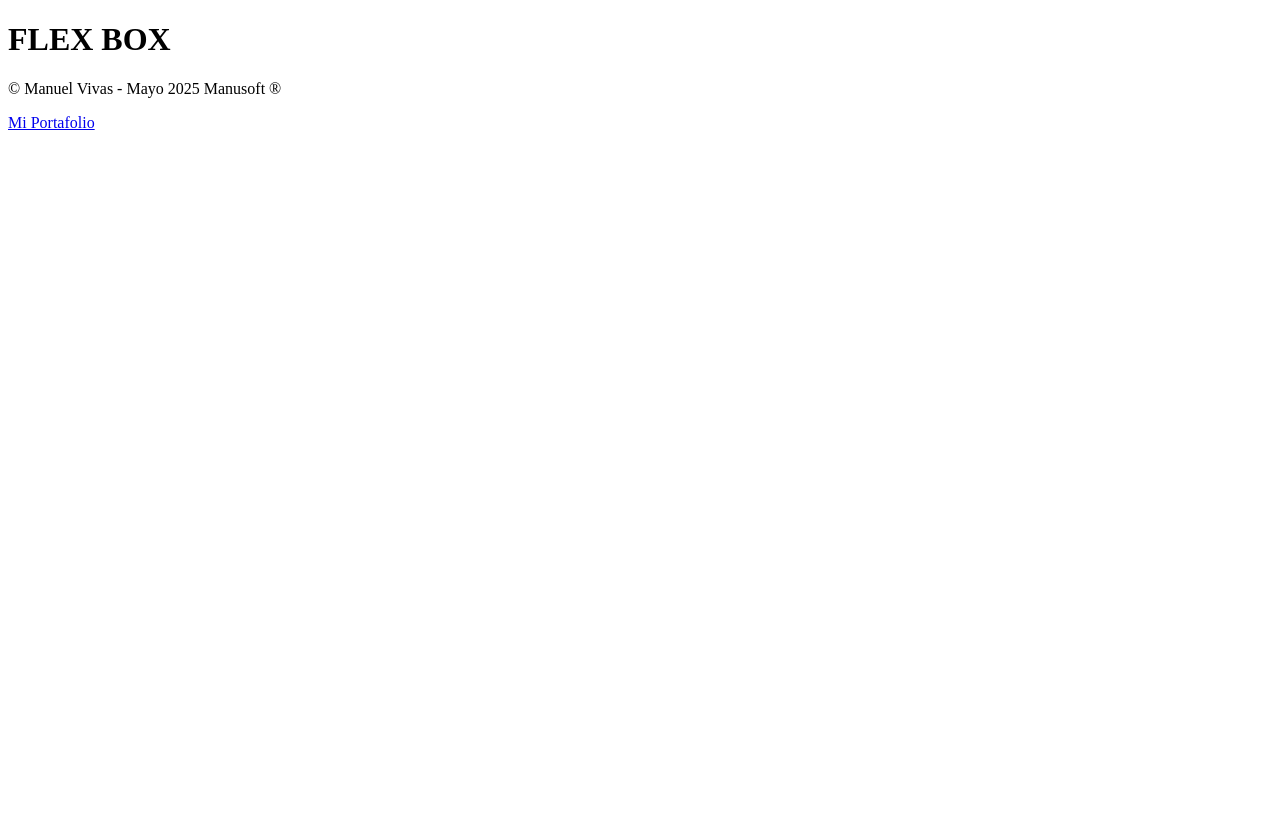
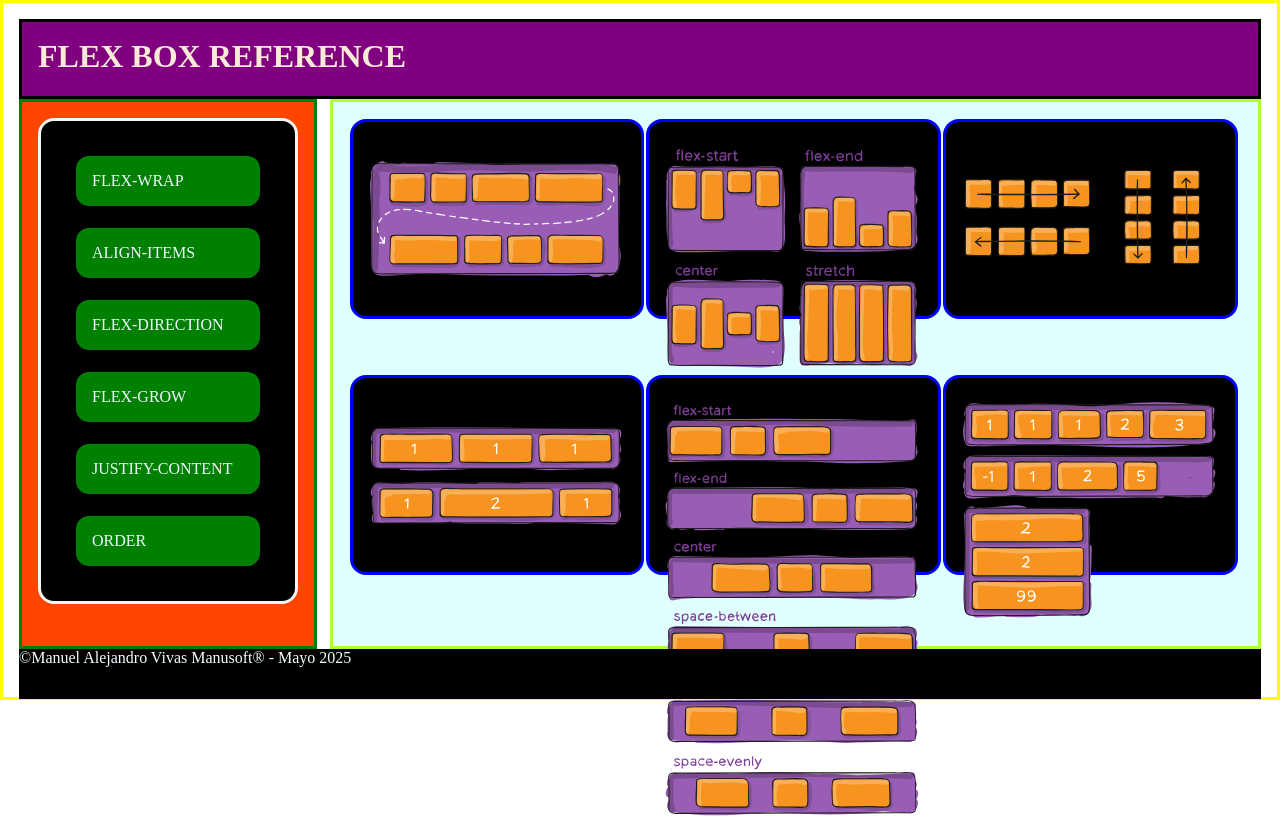
Before and after one commit to ManuelVivasS/webdesign, a plain HTML site: page 20250507/index.html in a window 1280 px wide. Before the commit the page ends 800 px from the top, so only its background shows below. Drawn offline with Linux system fonts and the light colour scheme.

Commit message:
20250507

```diff
--- /dev/null
+++ b/20250507/css/index.css
@@ -0,0 +1,82 @@
+*{
+    box-sizing: border-box; margin: 0; padding: 0;
+
+}
+body {
+    border: solid yellow;
+    padding: 1rem;
+    display: flex;
+    flex-wrap: wrap;
+    justify-content: space-between;
+    height: 700px;
+}
+header {
+    background: purple;
+    color: antiquewhite;
+    padding: 1rem;
+    border: solid black;
+    width: 100%;
+    height: 80px;
+
+}
+main {
+    background: lightcyan;
+    padding: 1rem;
+    border: solid greenyellow;
+    width: 75%;
+    height: 550px;
+    display: flex;
+    flex-wrap: wrap;
+
+}
+nav a{ text-decoration: none;
+
+}
+
+ul {
+    border: solid whitesmoke;
+    padding: 1rem;
+    background: black;
+    border-radius: 1rem;
+    list-style: none;
+    height: 80%;
+
+
+}
+li {background: green;
+    border-radius: 1rem;
+    padding: 1rem;
+    flex-wrap: wrap;
+    border: solid;
+    margin: 1rem;
+
+}
+a {
+    color: aliceblue;
+}
+article {
+    background:black;
+    flex-wrap: wrap;
+    display: flex;
+    padding: 1rem;
+    height: 200px;
+    width: 33%;
+    border: solid blue;
+    border-radius: 1rem;
+    margin: 1px;
+
+}
+aside {
+    background: orangered;
+    padding: 1rem;
+    width: 24%;
+    border: solid green;
+
+}
+
+footer {
+    background: black;
+    color: azure;
+    width: 100%;
+    height: 50px;
+}
--- /dev/null
+++ b/20250507/css/order.css
@@ -0,0 +1,28 @@
+* {
+    box-sizing: border-box;
+    margin: 0;
+    padding: 0;
+}
+main{ background: violet;
+    padding: 1rem;
+}
+section, article{
+    display: flex;
+    border: solid 3px black;
+    border-radius: 1rem;
+}
+section{
+    background-color: purple;
+}
+article {
+    background: orange;
+    flex-grow: 1;
+    height: 100px;
+    font-size: 3rem;
+    color: white;
+    margin: 1rem;
+    align-items: center;
+    justify-content: center;
+}
+.order6 {order: 2;}
+.order1menos { order: -1;}
--- a/20250507/index.html
+++ b/20250507/index.html
@@ -3,23 +3,37 @@
 <head>
     <meta charset="UTF-8">
     <meta name="viewport" content="width=device-width, initial-scale=1.0">
-    <title>FLEX BOX</title>
-
+    <title>FLEX BOX REFERENCE</title>
+    <link rel="stylesheet" href="css/index.css">
 </head>
 <body>
     <header>
-        <h1>FLEX BOX</h1>
+        <h1>FLEX BOX REFERENCE</h1>
     </header>
-    <main>
-
-    </main>
     <aside>
-
+        <nav>
+          <ul>
+            <li><a href="items.html">FLEX-WRAP</a></li>
+            <li><a href="align.html">ALIGN-ITEMS</a></li>
+            <li><a href="direction.html">FLEX-DIRECTION</a></li>
+            <li><a href="layout.html">FLEX-GROW</a></li>
+            <li><a href="justify.html">JUSTIFY-CONTENT</a></li>
+            <li><a href="order.html">ORDER</a></li>
+          </ul>
+        </nav>
     </aside>
 
+    <main>
+        <article><img src="imag/flex-wrap.svg" alt="flex-wrap"></article>
+        <article><img src="imag/align-items.svg" alt="align-items"></article>
+        <article><img src="imag/flex-direction.svg" alt="flexdireccion"></article>
+        <article><img src="imag/flex-grow.svg" alt="flexgrow"></article>
+        <article><img src="imag/justify-content.svg" alt="justifycontent"></article>
+        <article><img src="imag/order.svg" alt="order"></article>
+    </main>
+
     <footer>
-        <p>&copy; Manuel Vivas - Mayo 2025 Manusoft &reg</p>
-        <p><a href="/index.html"> Mi Portafolio</a></p>
+        <p>&copy;Manuel Alejandro Vivas Manusoft&reg; - Mayo 2025</p>
     </footer>
 
 </body>
```
Also changed, not shown: 20250507/order.html (added, +31 -0 lines), 20250507/imag/align-items.svg (added), 20250507/imag/flex-direction.svg (added), 20250507/imag/flex-grow.svg (added), 20250507/imag/flex-wrap.svg (added), 20250507/imag/justify-content.svg (added), 20250507/imag/order.svg (added).
